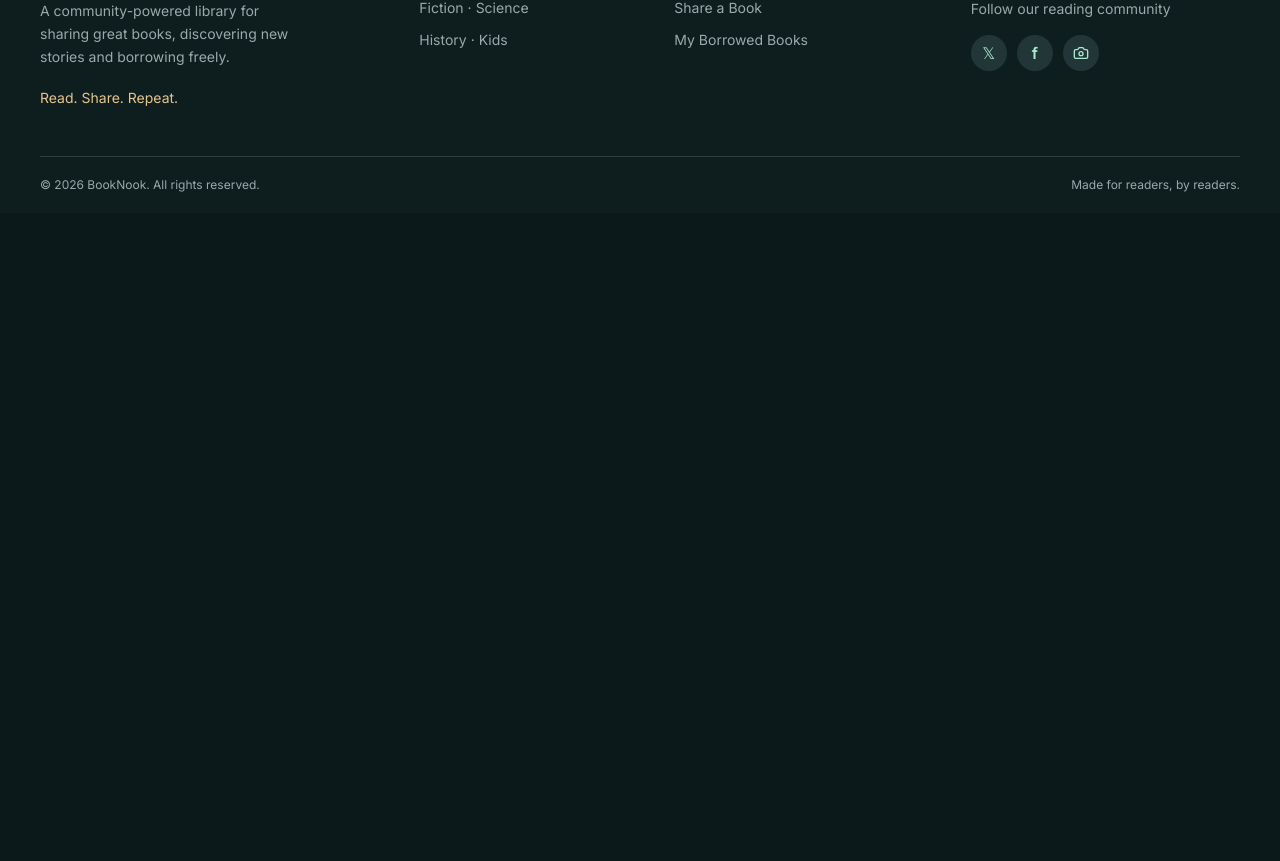
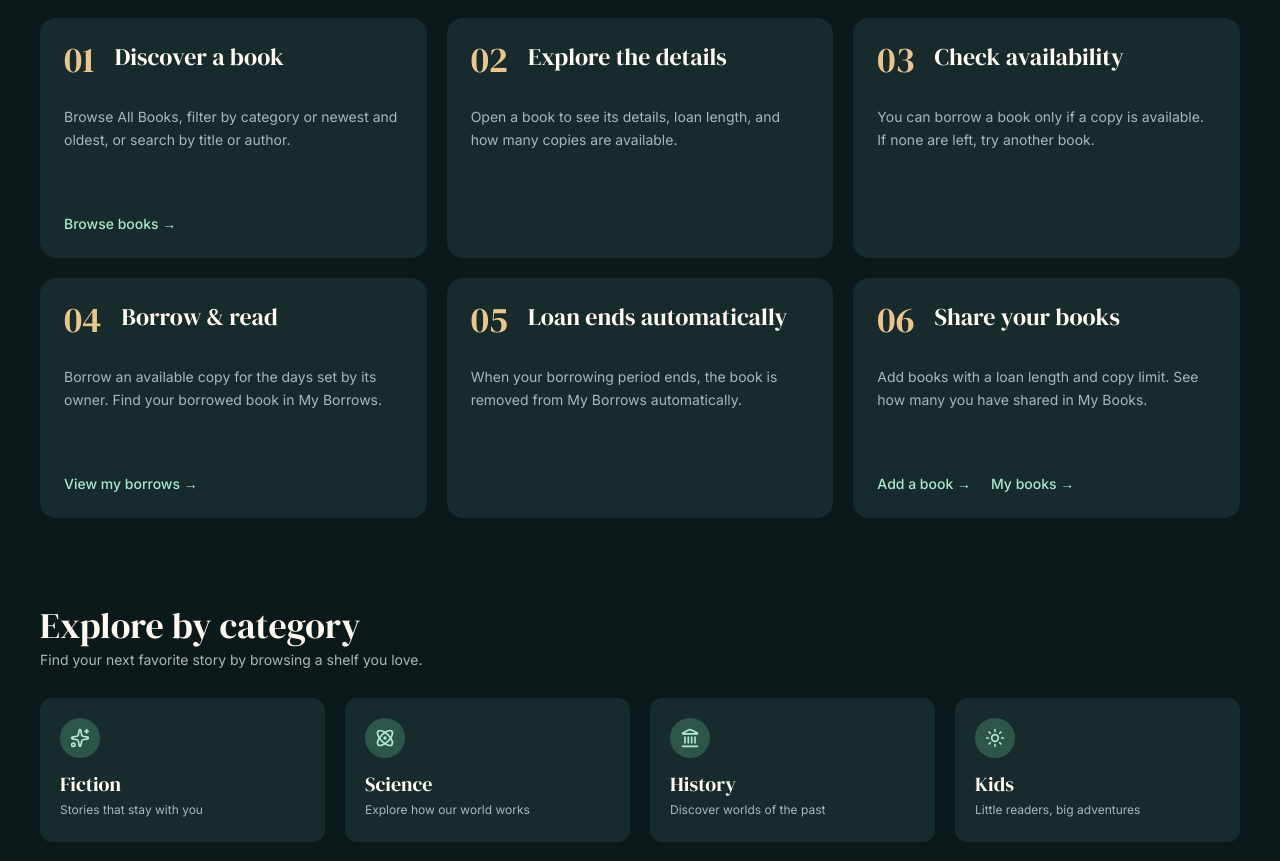
Before and after one commit to imamrakib354/book-nook-client, a Next.js app: page / in a window 1280 px wide. Shown: the part 679-1540 px from the top of the page. Before the commit the page ends 892 px from the top, so only its background shows below. Built offline with nearby package versions, Linux system fonts and the light colour scheme.

Commit message:
How borrowing works and Top categories created

```diff
--- a/src/app/layout.tsx
+++ b/src/app/layout.tsx
@@ -19,7 +19,7 @@ export const metadata: Metadata = {
   description: "Discover, borrow, and share books.",
 };
 
-export default function RootLayout({ children }: LayoutProps<"/">) {
+const RootLayout = ({ children }: LayoutProps<"/">) => {
   return (
     <html lang="en" className={`${dmSerif.variable} h-full antialiased`}>
       <body className={`${inter.className} flex min-h-screen flex-col bg-[#0b191a] text-white`}>
@@ -29,4 +29,6 @@ export default function RootLayout({ children }: LayoutProps<"/">) {
       </body>
     </html>
   );
-}
+};
+
+export default RootLayout;
--- a/src/app/page.tsx
+++ b/src/app/page.tsx
@@ -1,11 +1,13 @@
 import Banner from "@/components/Home_Page/Banner";
 import HowBorrowingWorks from "@/components/Home_Page/HowBorrowingWorks";
+import TopCategories from "@/components/Home_Page/TopCategories";
 
 const Home = () => {
   return (
     <main className="flex-1">
       <Banner />
       <HowBorrowingWorks />
+      <TopCategories />
     </main>
   );
 };
--- a/src/components/Home_Page/Banner.tsx
+++ b/src/components/Home_Page/Banner.tsx
@@ -32,7 +32,7 @@ const slides = [
   },
 ];
 
-export default function Banner() {
+const Banner = () => {
   const [swiper, setSwiper] = useState<SwiperInstance | null>(null);
 
   return (
@@ -71,7 +71,7 @@ export default function Banner() {
                       {slide.description}
                     </p>
                     <Link
-                      href="/books"
+                      href="/all-books"
                       className={buttonVariants({ className: "mt-7 h-11 bg-[#a9e9cd] px-6 text-[#102625] hover:bg-[#c4f4dc]" })}
                     >
                       Browse Books
@@ -107,4 +107,6 @@ export default function Banner() {
       </div>
     </section>
   );
-}
+};
+
+export default Banner;
--- a/src/components/Home_Page/HowBorrowingWorks.tsx
+++ b/src/components/Home_Page/HowBorrowingWorks.tsx
@@ -1,11 +1,79 @@
-import React from 'react';
+import Link from "next/link";
+
+import { Card } from "@/components/ui/card";
+
+const steps = [
+  {
+    title: "Discover a book",
+    description: "Browse All Books, filter by category or newest and oldest, or search by title or author.",
+    links: [{ label: "Browse books", href: "/books" }],
+  },
+  {
+    title: "Explore the details",
+    description: "Open a book to see its details, loan length, and how many copies are available.",
+  },
+  {
+    title: "Check availability",
+    description: "You can borrow a book only if a copy is available. If none are left, try another book.",
+  },
+  {
+    title: "Borrow & read",
+    description: "Borrow an available copy for the days set by its owner. Find your borrowed book in My Borrows.",
+    links: [{ label: "View my borrows", href: "/my-borrows" }],
+  },
+  {
+    title: "Loan ends automatically",
+    description: "When your borrowing period ends, the book is removed from My Borrows automatically.",
+  },
+  {
+    title: "Share your books",
+    description: "Add books with a loan length and copy limit. See how many you have shared in My Books.",
+    links: [
+      { label: "Add a book", href: "/add-book" },
+      { label: "My books", href: "/my-books" },
+    ],
+  },
+];
 
 const HowBorrowingWorks = () => {
-    return (
-        <div>
+  return (
+    <section id="how-borrowing-works" aria-labelledby="borrowing-heading" className="bg-[#0b191a] px-5 py-14 sm:px-8 sm:py-16 lg:px-10">
+      <div className="mx-auto max-w-7xl">
+        <h2 id="borrowing-heading" className="font-[family-name:var(--font-dm-serif)] text-4xl text-[#fffaf1] sm:text-5xl">
+          How borrowing works
+        </h2>
 
-        </div>
-    );
+        <ol className="mt-7 grid gap-5 sm:grid-cols-2 lg:grid-cols-3">
+          {steps.map((step, index) => (
+            <li key={step.title} className="flex">
+              <Card className="min-h-60 w-full gap-0 rounded-2xl bg-[#172b2c] p-6 text-white ring-0 transition-all duration-200 hover:-translate-y-1 hover:bg-[#203637] hover:ring-1 hover:ring-[#a9e9cd]/30 focus-within:ring-2 focus-within:ring-[#a9e9cd]">
+                <div className="flex items-start gap-5">
+                  <span className="font-[family-name:var(--font-dm-serif)] text-4xl leading-none text-[#eac58c]" aria-hidden="true">
+                    {String(index + 1).padStart(2, "0")}
+                  </span>
+                  <h3 className="font-[family-name:var(--font-dm-serif)] text-2xl leading-tight text-[#fffaf1]">
+                    {step.title}
+                  </h3>
+                </div>
+                <p className="mt-7 text-sm leading-relaxed text-[#a7b8b8]">
+                  {step.description}
+                </p>
+                {step.links && (
+                  <div className="mt-auto flex flex-wrap gap-x-5 gap-y-2 pt-5">
+                    {step.links.map((link) => (
+                      <Link key={link.href} href={link.href} className="text-sm font-medium text-[#a9e9cd] underline-offset-4 hover:underline focus-visible:rounded-sm focus-visible:outline-2 focus-visible:outline-offset-2 focus-visible:outline-[#a9e9cd]">
+                        {link.label} <span aria-hidden="true">→</span>
+                      </Link>
+                    ))}
+                  </div>
+                )}
+              </Card>
+            </li>
+          ))}
+        </ol>
+      </div>
+    </section>
+  );
 };
 
 export default HowBorrowingWorks;
--- /dev/null
+++ b/src/components/Home_Page/TopCategories.tsx
@@ -0,0 +1,44 @@
+import Link from "next/link";
+import { Atom, Landmark, Sparkles, Sun } from "lucide-react";
+
+import { Card } from "@/components/ui/card";
+
+const categories = [
+  { name: "Fiction", description: "Stories that stay with you", icon: Sparkles },
+  { name: "Science", description: "Explore how our world works", icon: Atom },
+  { name: "History", description: "Discover worlds of the past", icon: Landmark },
+  { name: "Kids", description: "Little readers, big adventures", icon: Sun },
+];
+
+const TopCategories = () => {
+  return (
+    <section aria-labelledby="categories-heading" className="bg-[#0b191a] px-5 pt-4 pb-16 sm:px-8 sm:pt-6 lg:px-10">
+      <div className="mx-auto max-w-7xl">
+        <h2 id="categories-heading" className="font-[family-name:var(--font-dm-serif)] text-3xl text-[#fffaf1] sm:text-4xl">
+          Explore by category
+        </h2>
+        <p className="mt-1 text-sm text-[#a7b8b8]">
+          Find your next favorite story by browsing a shelf you love.
+        </p>
+
+        <div className="mt-7 grid gap-5 sm:grid-cols-2 lg:grid-cols-4">
+          {categories.map(({ name, description, icon: Icon }) => (
+            <Card key={name} className="gap-0 rounded-xl bg-[#172b2c] p-0 text-white ring-0 transition-all duration-200 hover:-translate-y-1 hover:bg-[#203637] hover:ring-1 hover:ring-[#a9e9cd]/30 focus-within:ring-2 focus-within:ring-[#a9e9cd]">
+              <Link href="/all-books" className="flex h-full min-h-36 flex-col p-5 focus-visible:outline-none" aria-label={`Browse ${name} books`}>
+                <span className="flex size-10 items-center justify-center rounded-full bg-[#2d554a] text-[#b3e9d0]">
+                  <Icon aria-hidden="true" className="size-5" />
+                </span>
+                <h3 className="mt-3 font-[family-name:var(--font-dm-serif)] text-xl text-[#fffaf1]">
+                  {name}
+                </h3>
+                <p className="mt-1 text-xs text-[#a7b8b8]">{description}</p>
+              </Link>
+            </Card>
+          ))}
+        </div>
+      </div>
+    </section>
+  );
+};
+
+export default TopCategories;
--- a/src/components/footer.tsx
+++ b/src/components/footer.tsx
@@ -6,7 +6,7 @@ const footerLinkClass = "transition-colors hover:text-[#a9e9cd] focus-visible:ro
 
 const socialLinkClass = "flex size-9 items-center justify-center rounded-full bg-[#223638] text-[#a9e9cd] transition-colors hover:bg-[#304c48] focus-visible:outline-2 focus-visible:outline-offset-2 focus-visible:outline-[#a9e9cd]";
 
-export default function Footer() {
+const Footer = () => {
   return (
     <footer className="bg-[#0e1d1e] px-5 pt-12 pb-5 text-[#99aaab] sm:px-8 lg:px-10">
       <div className="mx-auto max-w-7xl">
@@ -72,4 +72,6 @@ export default function Footer() {
       </div>
     </footer>
   );
-}
+};
+
+export default Footer;
--- a/src/components/navbar.tsx
+++ b/src/components/navbar.tsx
@@ -3,13 +3,13 @@ import Link from "next/link";
 
 const navigation = [
   { label: "Home", href: "/" },
-  { label: "All Books", href: "/books" },
+  { label: "All Books", href: "/all-books" },
   { label: "Add Book", href: "/add-book" },
   { label: "My Books", href: "/my-books" },
   { label: "My Borrows", href: "/my-borrows" },
 ];
 
-export default function Navbar() {
+const Navbar = () => {
   return (
     <header className="sticky top-0 z-50 border-b border-white/5 bg-[#0e1d1e] text-white">
       <div className="mx-auto flex max-w-7xl flex-wrap items-center justify-between gap-x-5 px-5 py-3 sm:px-8 lg:flex-nowrap lg:gap-8 lg:px-10">
@@ -47,4 +47,6 @@ export default function Navbar() {
       </div>
     </header>
   );
-}
+};
+
+export default Navbar;
```
